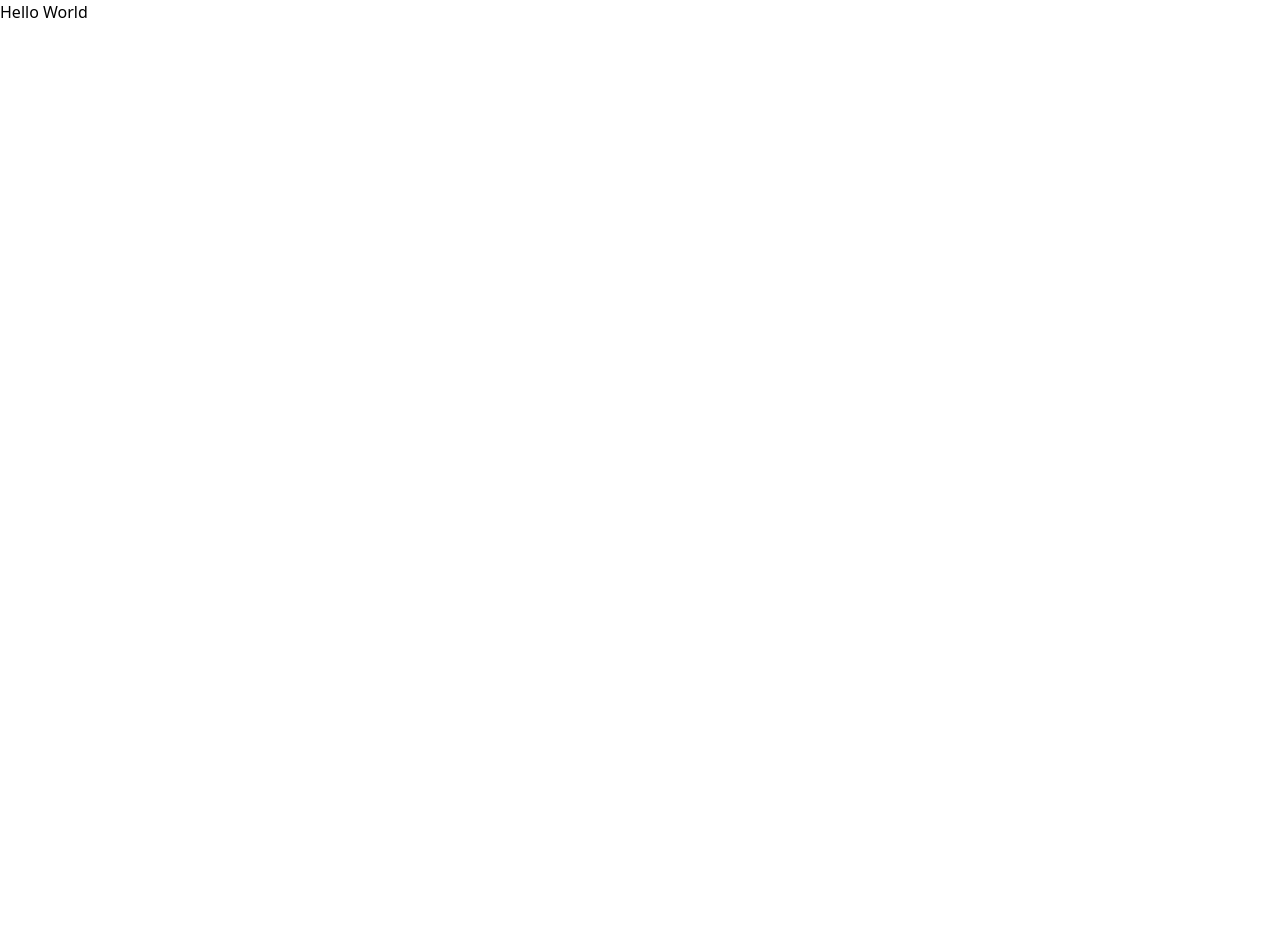
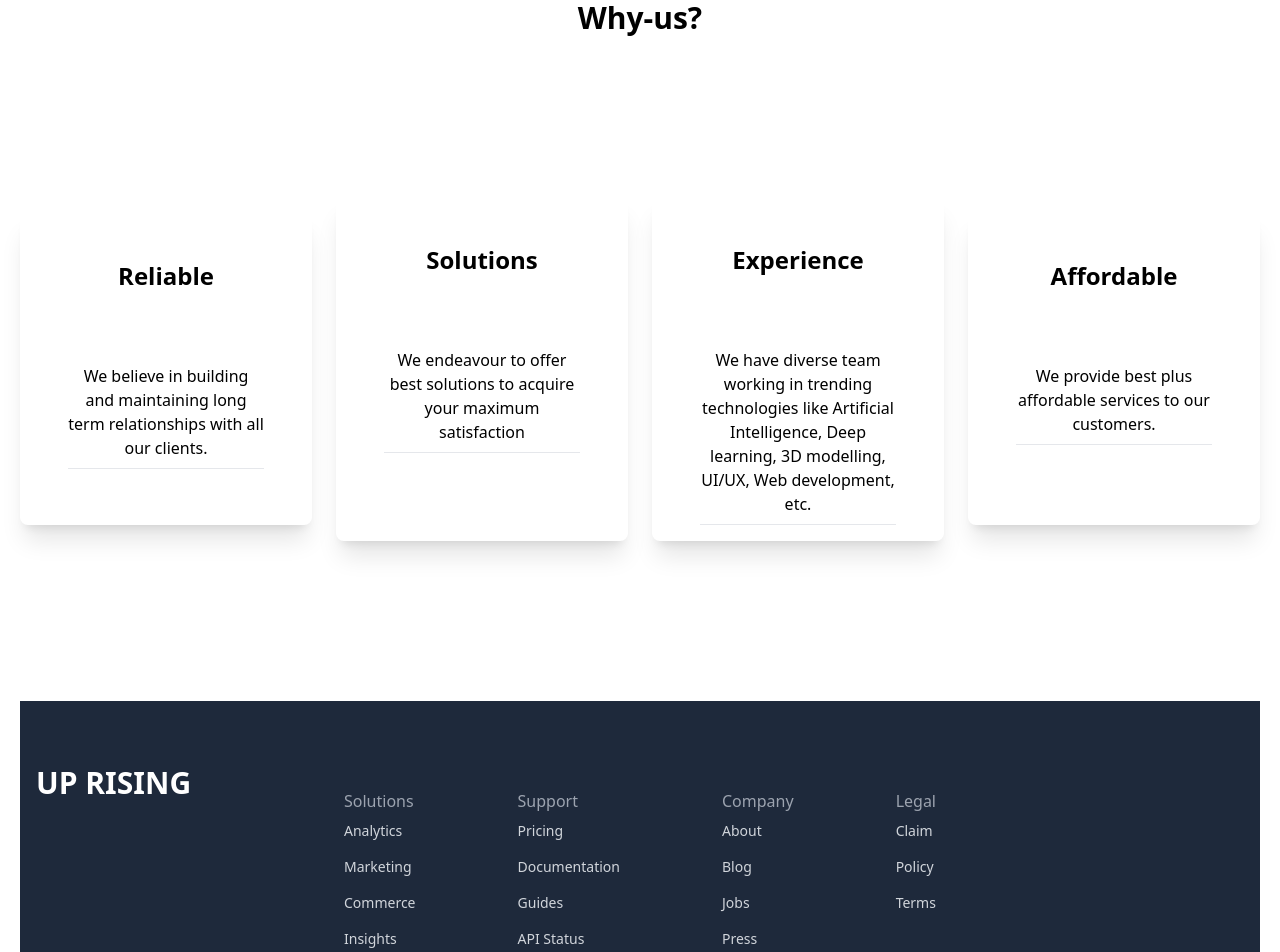
Before and after one commit to xr-dev-saurabh/uprising-tradex, a React (Create React App) app: page / in a window 1280 px wide. Shown: the top 952 px of the page. Before the commit the page ends 800 px from the top, so only its background shows below. Built offline with nearby package versions, Linux system fonts and the light colour scheme.

Commit message:
added why-us section and footer section

```diff
--- a/src/App.js
+++ b/src/App.js
@@ -1,7 +1,16 @@
 import './index.css'
+import React from 'react';
+import Footer from './components/footer';
+import Card from './components/card';
+
 
 export default function App() {
   return (
-   <div>Hello World</div>
+    <div>
+
+    <Card />
+    <Footer />
+
+  </div>
   )
 }
--- /dev/null
+++ b/src/components/card.jsx
@@ -0,0 +1,58 @@
+import React from 'react';
+
+
+const Cards = () => {
+  return (
+    <div>
+        <h1 className='w-full flex justify-center text-3xl  font-bold text-black'>Why-us?</h1>
+
+    <div className='w-full py-[10rem] px-4 bg-white'>
+      <div className='max-w-[1240px] mx-auto grid md:grid-cols-4 gap-6'>
+          <div className='w-full shadow-xl flex flex-col p-4 my-4 rounded-lg hover:scale-105 duration-300'>
+
+              <h2 className='text-2xl font-bold text-center py-8'>Reliable</h2>
+
+              <div className='text-center font-medium'>
+                  <p className='py-2 border-b mx-8 mt-8'>We believe in building and maintaining long term relationships with all our clients.</p>
+
+              </div>
+
+          </div>
+          <div className='w-full shadow-xl bg-white-100 flex flex-col p-4 md:my-0 my-8 rounded-lg hover:scale-105 duration-300'>
+
+              <h2 className='text-2xl font-bold text-center py-8'>Solutions</h2>
+
+              <div className='text-center font-medium'>
+                  <p className='py-2 border-b mx-8 mt-8'>We endeavour to offer best solutions to acquire your maximum satisfaction</p>
+
+              </div>
+
+          </div>
+          <div className='w-full shadow-xl bg-white-100 flex flex-col p-4 md:my-0 my-8 rounded-lg hover:scale-105 duration-300'>
+
+              <h2 className='text-2xl font-bold text-center py-8'>Experience</h2>
+
+              <div className='text-center font-medium'>
+                  <p className='py-2 border-b mx-8 mt-8'>We have diverse team working in trending technologies like Artificial Intelligence, Deep learning, 3D modelling, UI/UX, Web development, etc.
+</p>
+
+              </div>
+
+          </div>
+          <div className='w-full shadow-xl flex flex-col p-4 my-4 rounded-lg hover:scale-105 duration-300'>
+
+              <h2 className='text-2xl font-bold text-center py-8'>Affordable</h2>
+
+              <div className='text-center font-medium'>
+                  <p className='py-2 border-b mx-8 mt-8'>We provide best plus affordable services to our customers.</p>
+
+              </div>
+
+          </div>
+      </div>
+    </div>
+    </div>
+  );
+};
+
+export default Cards;
--- /dev/null
+++ b/src/components/footer.jsx
@@ -0,0 +1,56 @@
+import React from 'react';
+
+const Footer = () => {
+  return (
+    <div className='max-w-[1240px] bg-slate-800 mx-auto py-16 px-4 grid lg:grid-cols-4 gap-6 text-gray-300'>
+      <div>
+        <h1 className='w-full text-3xl font-bold text-white'>UP RISING</h1>
+      </div>
+      <div className='lg:col-span-2 flex justify-between mt-6'>
+    <div>
+        <h6 className='font-medium text-gray-400'>Solutions</h6>
+        <ul>
+            <li className='py-2 text-sm'>Analytics</li>
+            <li className='py-2 text-sm'>Marketing</li>
+            <li className='py-2 text-sm'>Commerce</li>
+            <li className='py-2 text-sm'>Insights</li>
+        </ul>
+    </div>
+    <div>
+        <h6 className='font-medium text-gray-400'>Support</h6>
+        <ul>
+            <li className='py-2 text-sm'>Pricing</li>
+            <li className='py-2 text-sm'>Documentation</li>
+            <li className='py-2 text-sm'>Guides</li>
+            <li className='py-2 text-sm'>API Status</li>
+        </ul>
+    </div>
+    <div>
+        <h6 className='font-medium text-gray-400'>Company</h6>
+        <ul>
+            <li className='py-2 text-sm'>About</li>
+            <li className='py-2 text-sm'>Blog</li>
+            <li className='py-2 text-sm'>Jobs</li>
+            <li className='py-2 text-sm'>Press</li>
+            <li className='py-2 text-sm'>Careers</li>
+        </ul>
+    </div>
+    <div>
+        <h6 className='font-medium text-gray-400'>Legal</h6>
+        <ul>
+            <li className='py-2 text-sm'>Claim</li>
+            <li className='py-2 text-sm'>Policy</li>
+            <li className='py-2 text-sm'>Terms</li>
+        </ul>
+    </div>
+
+
+
+        </div>
+      </div>
+
+
+  );
+};
+
+export default Footer;
```
